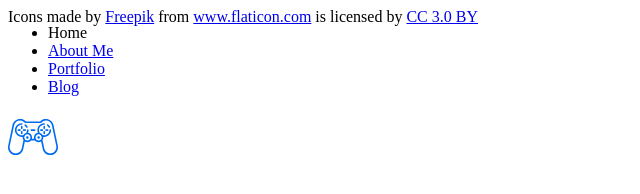
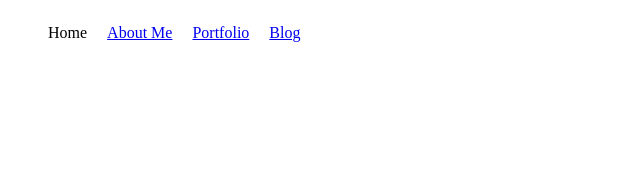
Before and after one commit to JTongay/portfolio, a plain HTML site: page index.html in a window 1280 px wide. Shown: the whole page, without its empty margins (0-640 px from the left). Drawn offline with Linux system fonts and the light colour scheme.

Commit message:
deleted .svg

```diff
--- a/css/style.css
+++ b/css/style.css
@@ -1,10 +1,19 @@
-html {
+body {
   margin: 0;
   padding: 0;
   border: 0;
 }
 
-.top-navigation {
-  width: 100%;
-  position: fixed;
+.links > li {
+  list-style: none;
+  float: center;
+  display: inline-block;
+  padding: .5em;
+  transform: rotate(360deg);
 }
+
+.top-navigation .logo {
+  float: right;
+  padding: 2em 2.5em;
+  margin-right: 3em;
+}
--- a/index.html
+++ b/index.html
@@ -23,10 +23,8 @@
           <a href="index4.html">Blog</a>
         </li>
       </ul>
-      <img class="logo" src="gamepad.svg" alt="Gamer" width="50">
     </div>
   </nav>
-  <div>Icons made by <a href="http://www.freepik.com" title="Freepik">Freepik</a> from <a href="http://www.flaticon.com" title="Flaticon">www.flaticon.com</a> is licensed by <a href="http://creativecommons.org/licenses/by/3.0/" title="Creative Commons BY 3.0" target="_blank">CC 3.0 BY</a></div>
 </body>
 
 </html>
```
Also changed, not shown: index2.html (+0 -2 lines), index3.html (+0 -2 lines), index4.html (+0 -2 lines).
